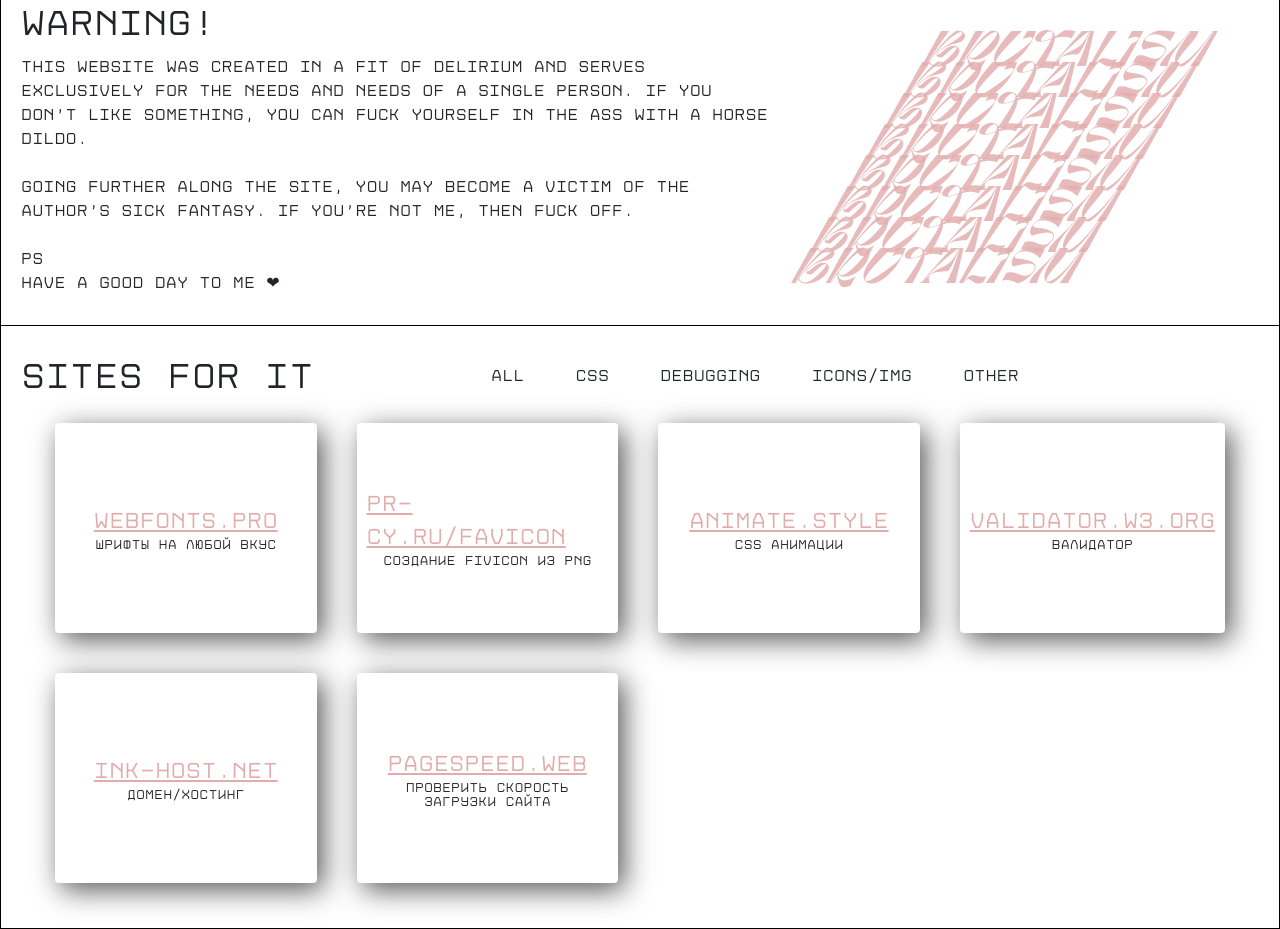
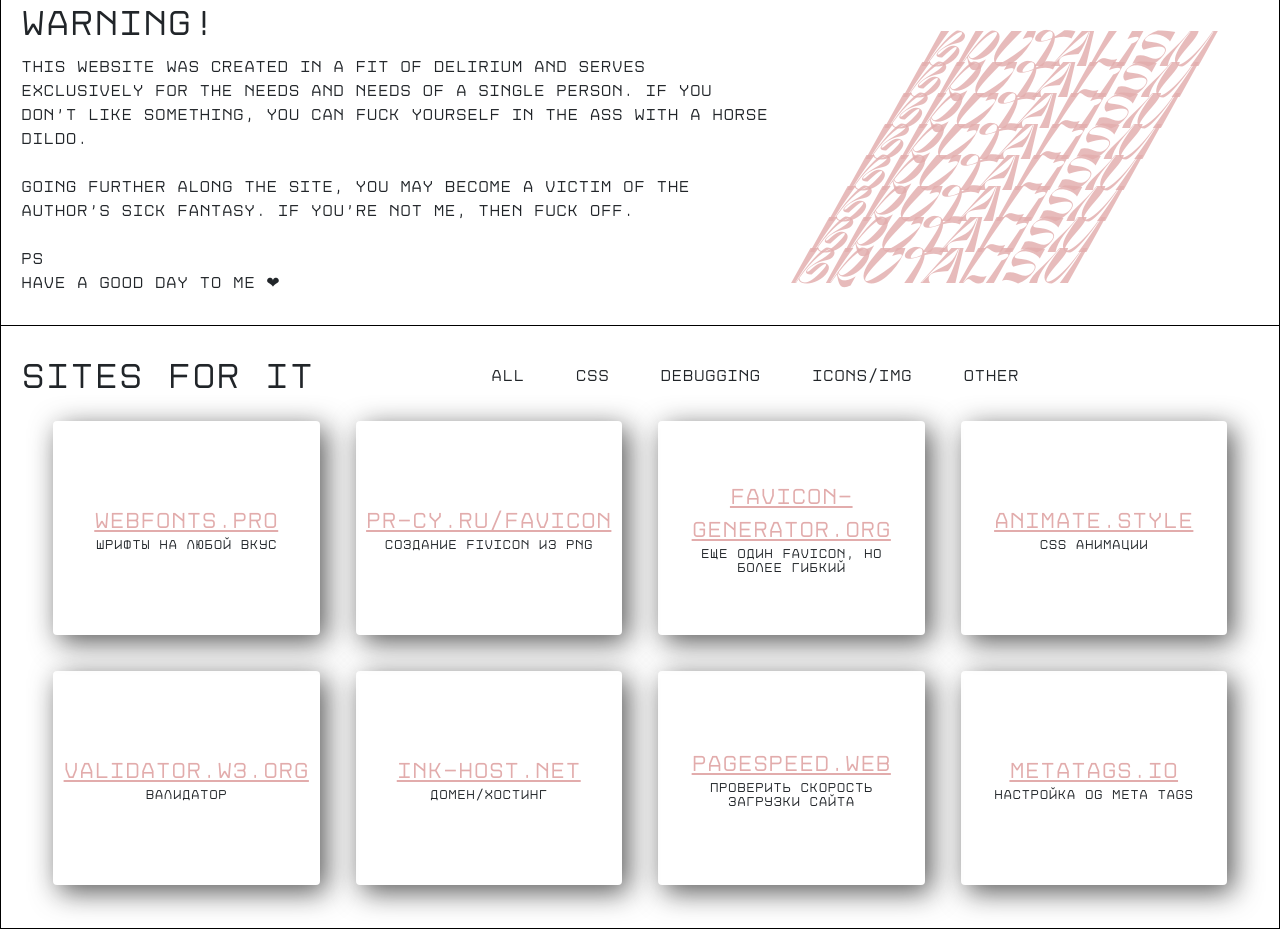
Before and after one commit to MikhailGub/FacelessArch, a website: page src/index.html in a window 1280 px wide. Shown: the part 347-1276 px from the top of the page. Drawn offline with Linux system fonts and the light colour scheme.

Commit message:
added 2 blocks, redesigned animation

```diff
--- a/src/index.html
+++ b/src/index.html
@@ -69,7 +69,7 @@
                     <nav>
                         <ul>
                             <li data-f="all">ALL</li>
-                            <li data-f="fonts" class="text-css">CSS</li>
+                            <li data-f="css" class="text-css">CSS</li>
                             <li data-f="debug" class="text-debug">DEBUGGING</li>
                             <li data-f="img" class="text-img">ICONS/IMG</li>
                             <li data-f="other" class="text-other">other</li>
@@ -88,6 +88,12 @@
                                 <a  target="_blank" href="https://pr-cy.ru/favicon/ ">pr-cy.ru/favicon</a>
                             </div>
                             <div class="it__descr">Создание fivicon из png</div>
+                        </div>
+                        <div class="it__block box img">
+                            <div class="it__subtitle">
+                                <a target="_blank" href="https://www.favicon-generator.org/">favicon-generator.org</a>
+                            </div>
+                            <div class="it__descr">Еще один favicon, но более гибкий</div>
                         </div>
                         <div class="it__block box css">
                             <div class="it__subtitle">
@@ -113,6 +119,12 @@
                             </div>
                             <div class="it__descr">проверить скорость загрузки сайта</div>
                         </div>
+                        <div class="it__block box other">
+                            <div class="it__subtitle">
+                                <a target="_blank" href="https://metatags.io/">metatags.io</a>
+                            </div>
+                            <div class="it__descr">Настройка OG Meta Tags</div>
+                        </div>
                     </div>
             </div>
         </section>
--- a/src/js/script.js
+++ b/src/js/script.js
@@ -21,13 +21,12 @@ const filterBox = document.querySelectorAll('.box');
 document.querySelector('nav').addEventListener('click', event => {
    if (event.target.tagName !== 'LI') return false;
 
-   let filterClass = event.target.dataset['f'];
+    let filterClass = event.target.dataset['f'];
 
     filterBox.forEach(elem => {
         elem.classList.remove('hide');
-        if (!elem.classList.contains(filterClass) && filterClass!== 'all') {
+        if (!elem.classList.contains(filterClass) && filterClass !== 'all') {
             elem.classList.add('hide');
         }
     });
-
 });
--- a/src/sass/blocks/_it.sass
+++ b/src/sass/blocks/_it.sass
@@ -16,12 +16,13 @@
         border-radius: 4px
         box-shadow: 6px 7px 28px 0 rgba(16, 16, 16, 0.7)
         padding: 0 10px
-        margin: 15px
+        margin: 13px
         float: left
         display: flex
         align-items: center
         justify-content: center
         flex-direction: column
+        text-align: center
     &__subtitle
         font-size: 22px
         a
@@ -42,15 +43,19 @@ nav
             display: inline-block
             padding: 10px 40px 10px 0
             cursor: pointer
+
+
+
 .hide
-    opacity: 1
-    animation: a1 2s forwards
+    // opacity: 1
+    // animation: a1 1s forwards
+    display: none
 
-@keyframes a1
-    to
-        opacity: 0
-        min-height: 0
-        min-width: 0
-        padding: 0
-        margin: 0
-        border: 0
+// @keyframes a1
+//     to
+//         opacity: 0
+//         min-height: 0
+//         min-width: 0
+//         padding: 0
+//         margin: 0
+//         border: 0
```
Also changed, not shown: dist/index.html, src/css/slyle.min.css.
